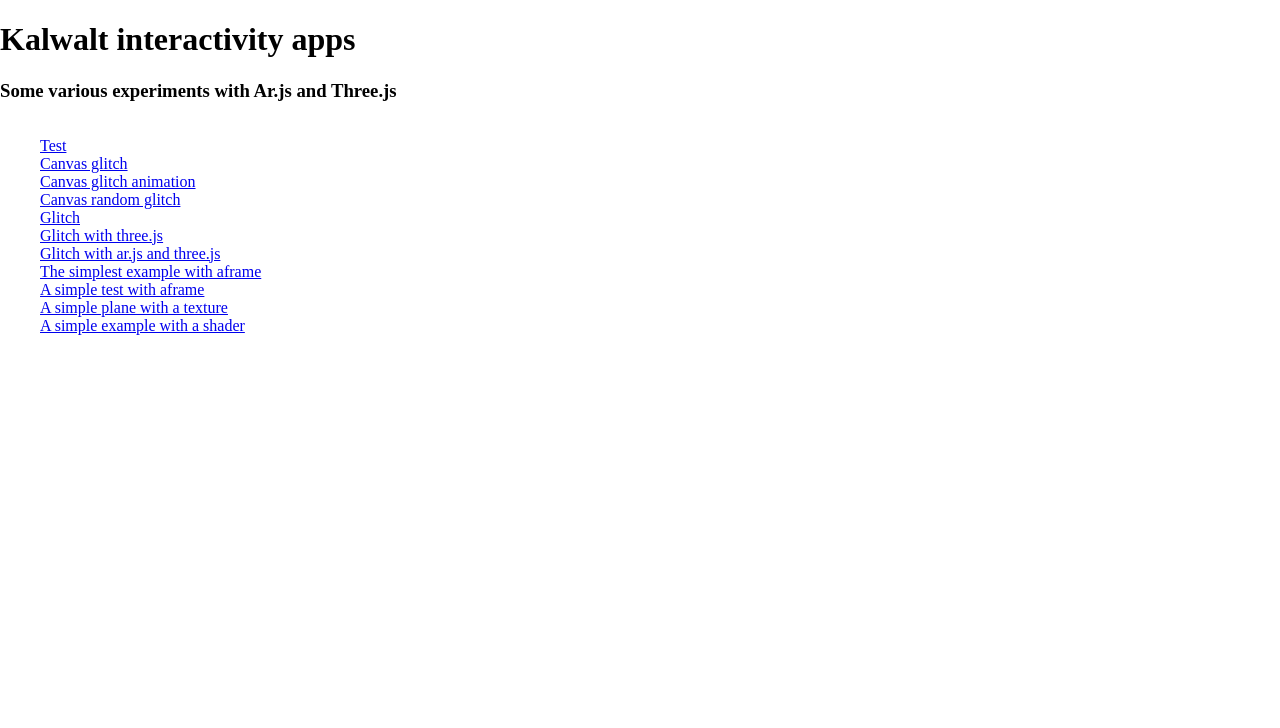
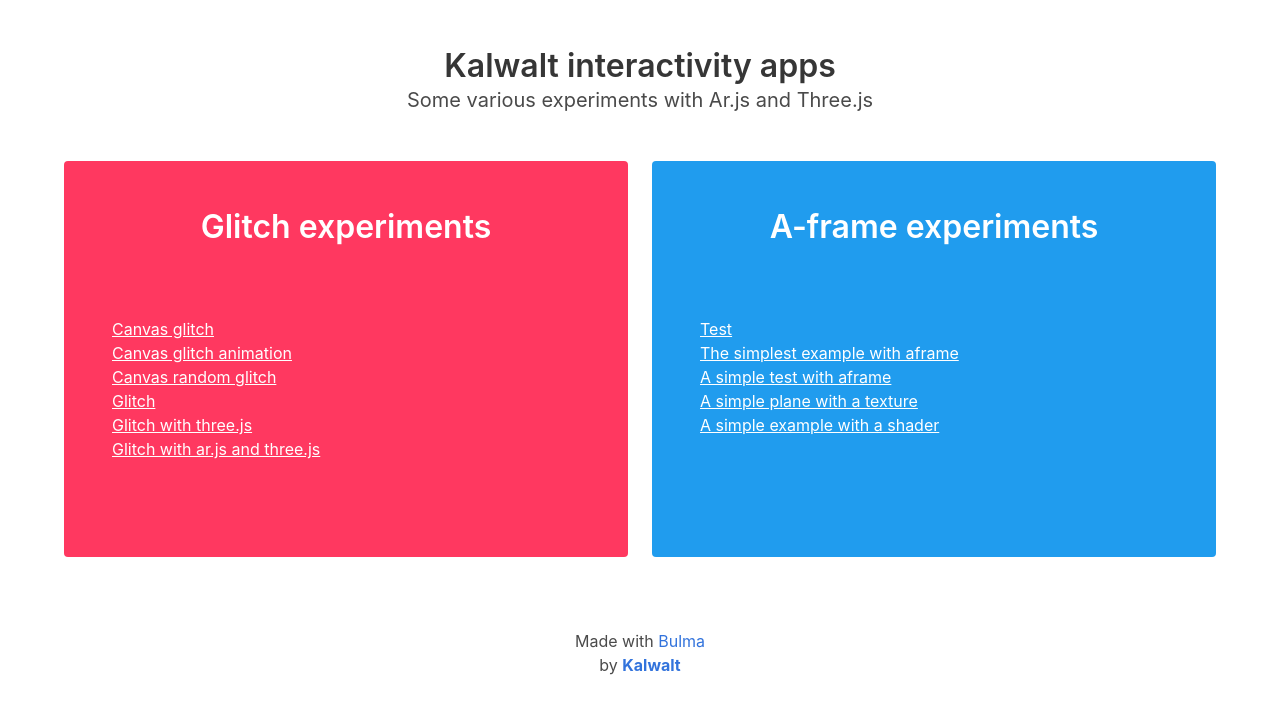
Before and after one commit to kalwalt/kalwalt-interactivity-AR, a plain HTML site: page index.html in a window 1280 px wide. Drawn offline with nearby package versions, Linux system fonts and the light colour scheme.

Commit message:
better styling

```diff
--- a/index.html
+++ b/index.html
@@ -1,38 +1,51 @@
 <!DOCTYPE html>
 <html lang="en">
 	<head>
+		<meta charset="utf-8">
+		<meta name="viewport" content="width=device-width, initial-scale=1">
 		<title>Some various experiments with Ar.js and Three.js | by kalwalt</title>
-		  <meta charset="utf-8">
-		<style>
-		  body {
-		      margin: 0px;
-		    }
-		  .nav {
-		      display: inline-grid;
-		      list-style-type: none;
-		    }
-
-		 </style>
+		<link rel="stylesheet" href="https://cdnjs.cloudflare.com/ajax/libs/bulma/0.7.4/css/bulma.min.css">
+    <script defer src="https://use.fontawesome.com/releases/v5.3.1/js/all.js"></script>
 	</head>
 	<body>
-		<div>
-			<h1>Kalwalt interactivity apps</h1>
-			<h3>Some various experiments with Ar.js and Three.js</h3>
-				<div>
-					<ul  class="nav">
-						<li><a href="test.html">Test</a></li>
+		<div class="container">
+			<header class="section">
+			<h1 class="title has-text-centered">Kalwalt interactivity apps</h1>
+			<h3 class="subtitle has-text-centered">Some various experiments with Ar.js and Three.js</h3>
+				</header>
+				<div class="tile is-ancestor">
+					<div class="tile is-parent is-vertical">
+						<article class="tile is-child notification is-danger section">
+							<h4 class="title has-text-centered">Glitch experiments</h4>
+							<ul class="section">
 								<li><a href="canvas-glitch.html">Canvas glitch</a></li>
 								<li><a href="canvas-glitch-animation.html">Canvas glitch animation</a></li>
 								<li><a href="canvas-random-glitch.html">Canvas random glitch</a></li>
 								<li><a href="glitch.html">Glitch</a></li>
 								<li><a href="glitch-simple-threejs.html">Glitch with three.js</a></li>
 								<li><a href="glitch-arjs-threejs.html">Glitch with ar.js and three.js</a></li>
+							</ul>
+						</article>
+					</div>
+					<div class="tile is-parent is-vertical ">
+						<article class="tile is-child notification is-info section">
+							<h4 class="title has-text-centered">A-frame experiments</h4>
+								<ul class="section">
+									<li><a href="test.html">Test</a></li>
 									<li><a href="aframe-ar-basic.html">The simplest example with aframe</a></li>
 									<li><a href="aframe-test.html">A simple test with aframe</a></li>
 									<li><a href="aframe-ar-plane-texture.html">A simple plane with a texture</a></li>
 									<li><a href="aframe-ar-shader.html">A simple example with a shader</a></li>
 								</ul>
+						</article>
 					</div>
+				</div>
+				<footer class="section">
+					<p class="has-text-centered">Made with <a href="https://bulma.io">Bulma</a></p>
+					<p class="has-text-centered">
+						by <a href="https://github.com/kalwalt"><strong>Kalwalt</strong></a>
+					</p>
+				</footer>
 		</div>
 	</body>
 </html>
```
Lines whose indentation alone changed are shown as unchanged.
